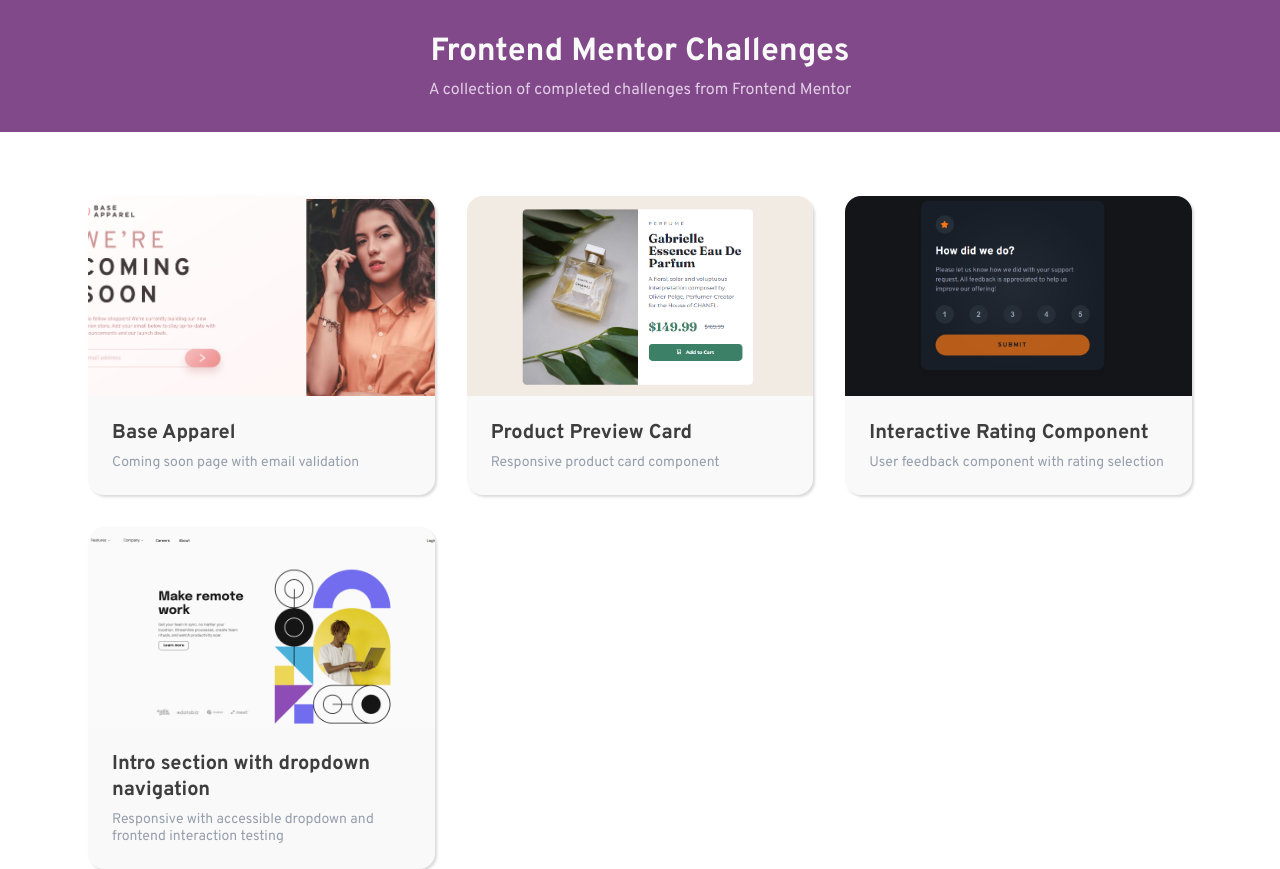
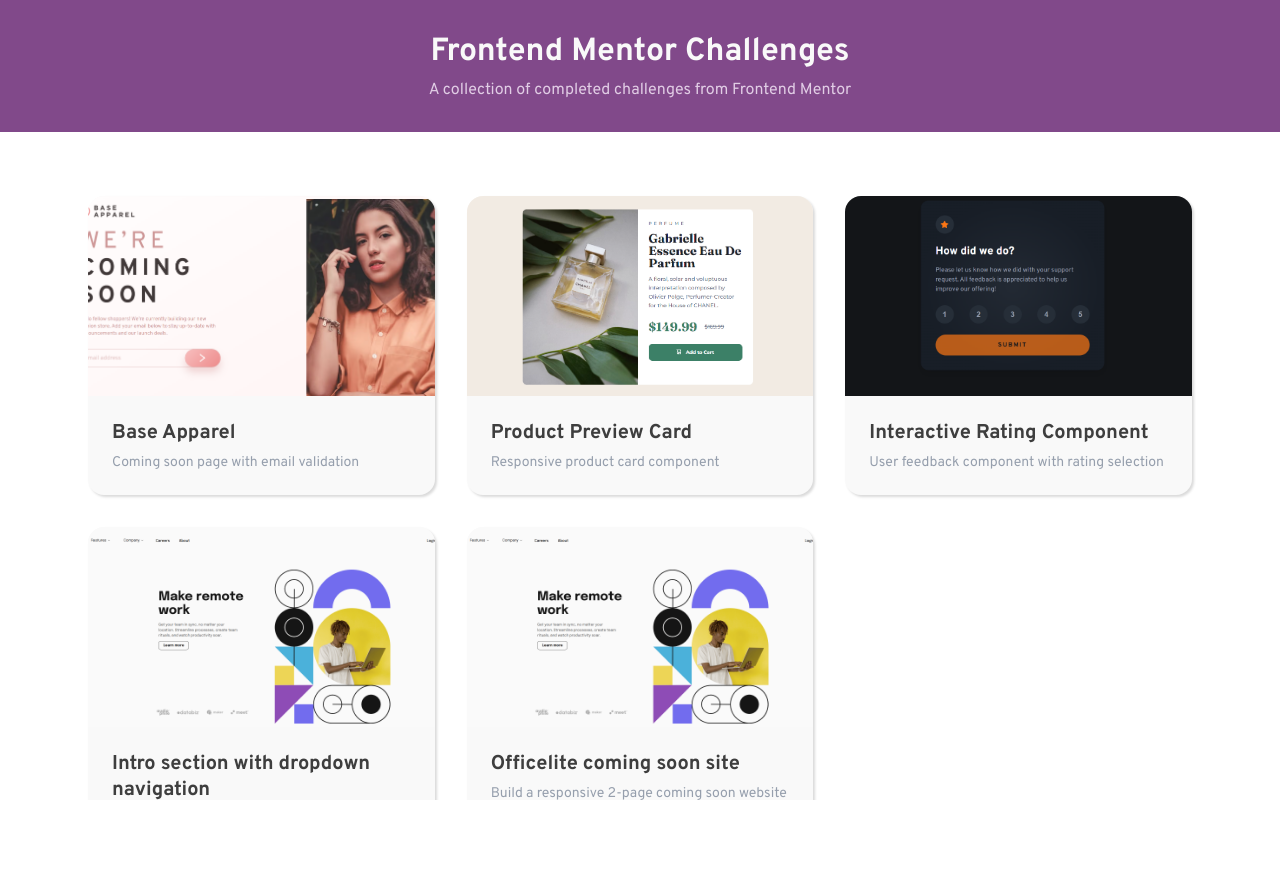
Before and after one commit to melissakipp/frontend-mentor-projects, a Next.js app: page / in a window 1280 px wide. Shown: the top 869 px of the page. After the commit the page ends 800 px from the top, so only its background shows below. Built offline with nearby package versions, Linux system fonts and the light colour scheme.

Commit message:
Fix: y-axis double scrollbar issue

```diff
--- a/app/dropdown-nav/components/Header.module.css
+++ b/app/dropdown-nav/components/Header.module.css
@@ -115,7 +115,7 @@
   right: 0;
   width: 70vw;
   max-width: 350px;
-  height: 100vh;
+  height: 100%;
   background-color: var(--rw-white, #fafafa);
   z-index: 106;
   display: flex;
--- a/app/dropdown-nav/page.module.css
+++ b/app/dropdown-nav/page.module.css
@@ -4,7 +4,7 @@
   box-sizing: border-box;
   display: flex;
   flex-direction: column;
-  min-height: 100vh;
+  min-height: 100%;
   background-color: var(--rw-white);
   font-family: var(--rw-font-family);
   font-size: var(--rw-font-size);
--- a/app/globals.css
+++ b/app/globals.css
@@ -76,7 +76,7 @@
 
 html,
 body {
-  max-width: 100vw;
+  height: 100%;
   overflow-x: hidden;
 }
 
--- a/app/page.module.css
+++ b/app/page.module.css
@@ -7,7 +7,7 @@
 .container {
   display: flex;
   flex-direction: column;
-  min-height: 100vh;
+  min-height: 100%;
 }
 
 .header {
--- a/app/page.tsx
+++ b/app/page.tsx
@@ -37,6 +37,13 @@ const projects: Project[] = [
     id: 'dropdown-nav',
     title: 'Intro section with dropdown navigation',
     description: 'Responsive with accessible dropdown and frontend interaction testing',
+    image: '/images/dropdown-nav/dropdown-nav-preview.png',
+    path: '/dropdown-nav'
+  },
+  {
+    id: 'officelite',
+    title: 'Officelite coming soon site',
+    description: 'Build a responsive 2-page coming soon website with form validation, countdown timer, and custom form controls.',
     image: '/images/dropdown-nav/dropdown-nav-preview.png',
     path: '/dropdown-nav'
   }
--- a/app/product-preview-card/product.css
+++ b/app/product-preview-card/product.css
@@ -80,7 +80,7 @@ img {
   background-color: var(--secondary-color);
   display: grid;
   place-content: center;
-  min-height: 100vh;
+  min-height: 100%;
 }
 
 .product {
--- a/app/ratings-card/components/RatingCard.module.css
+++ b/app/ratings-card/components/RatingCard.module.css
@@ -2,7 +2,7 @@
   background-color: var(--color-background);
   font-family: var(--font-family);
   font-size: 16px;
-  min-height: 100vh;
+  min-height: 100%;
   display: flex;
   flex-direction: column;
 }
--- a/app/ratings-card/page.module.css
+++ b/app/ratings-card/page.module.css
@@ -2,7 +2,7 @@
   background-color: var(--color-background);
   display: flex;
   flex-direction: column;
-  min-height: 100vh;
+  min-height: 100%;
 }
 
 .main {
```
